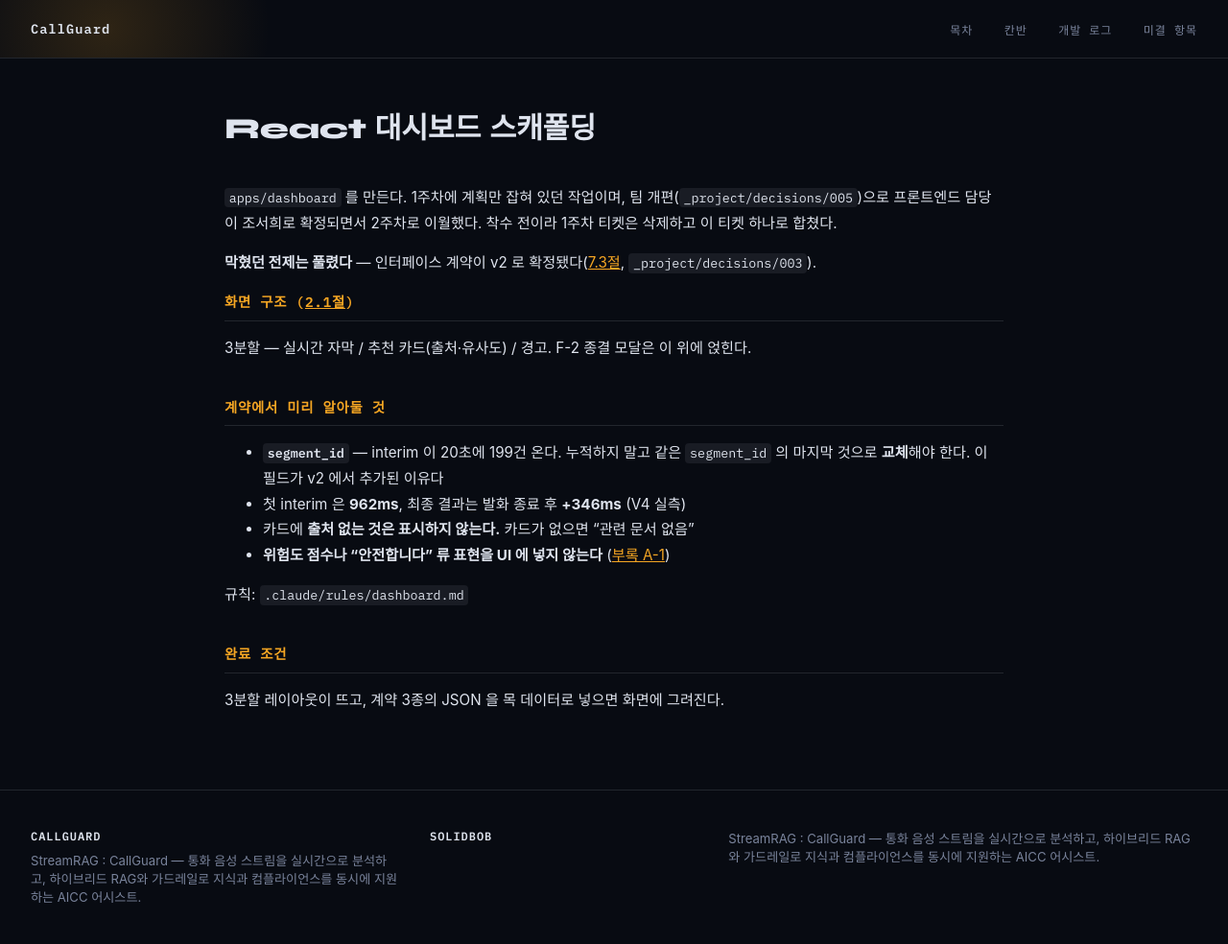
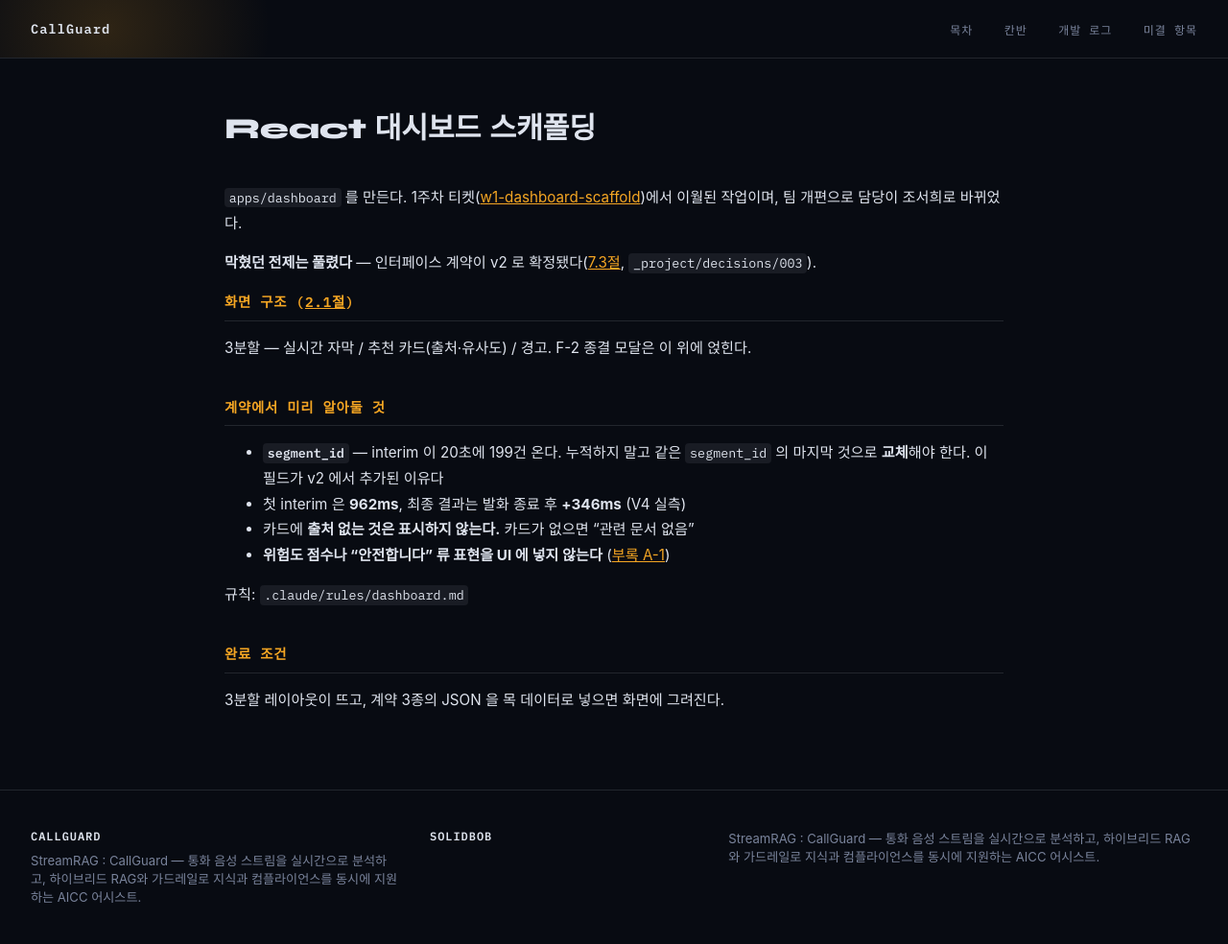
Before and after one commit to solidbob02/call.solidbob.cloud, a Jekyll site: the page built from jekyll/_backlogs/w2-dashboard-scaffold.md, in a window 1280 px wide. Shown: the whole page at 96% size. Built offline with Jekyll 4.4.1, drawn with Linux system fonts in a browser that asks for light colours; some web fonts are replaced.

Commit message:
docs(kanban): 대시보드 티켓 정정 되돌리기 — 류준 님 작업과 중복
017036f 를 되돌린다. 같은 문제(w1-dashboard-scaffold 의 담당이 장민석으로
남아 있던 것)를 류준 님이 backend 브랜치에서 이미 정정하고 계신다
(d6e2061 "골든셋 4도메인 재작성 + 대시보드 티켓 담당자 정정").

되돌리는 이유
- 같은 티켓을 두 사람이 다른 방식으로 고쳤다. 나는 파일을 삭제했고,
  류준 님은 담당자를 수정하셨다
- PM 을 이 상태로 main 에 머지하면 열려 있는 PR #15 의 충돌이
  "수정 vs 수정" 에서 "수정 vs 삭제" 로 커진다
- 남의 브랜치에서 진행 중인 작업과 겹치면 나중에 시작한 쪽이 물러난다

CLAUDE.md 의 "담당 변경은 착수 여부로 갈린다" 규칙도 함께 빠진다.
이 커밋에서 함께 넣은 것이라 같이 되돌아간다 — 필요하면 별도로 다시 넣는다.

Co-Authored-By: Claude Opus 5 <noreply@anthropic.com>

```diff
--- a/jekyll/_backlogs/w2-dashboard-scaffold.md
+++ b/jekyll/_backlogs/w2-dashboard-scaffold.md
@@ -8,9 +8,8 @@ priority: 7
 date: 2026-08-26
 ---
 
-`apps/dashboard` 를 만든다. 1주차에 계획만 잡혀 있던 작업이며, 팀 개편(`_project/decisions/005`)으로
-프론트엔드 담당이 조서희로 확정되면서 2주차로 이월했다. 착수 전이라 1주차 티켓은 삭제하고
-이 티켓 하나로 합쳤다.
+`apps/dashboard` 를 만든다. 1주차 티켓([w1-dashboard-scaffold](/backlog/w1-dashboard-scaffold/))에서
+이월된 작업이며, 팀 개편으로 담당이 조서희로 바뀌었다.
 
 **막혔던 전제는 풀렸다** — 인터페이스 계약이 v2 로 확정됐다([7.3절](/docs/07/),
 `_project/decisions/003`).
```
Also changed, not shown: CLAUDE.md (+0 -3 lines), jekyll/_backlogs/w1-dashboard-scaffold.md (added, +20 -0 lines).
